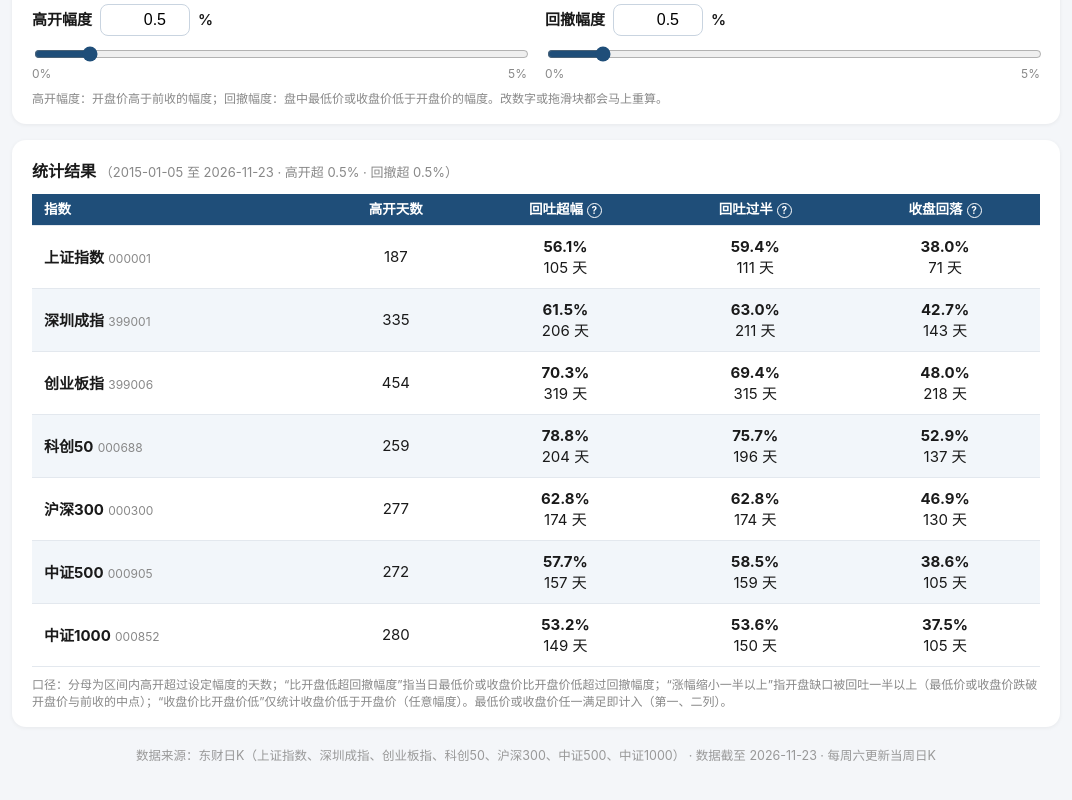
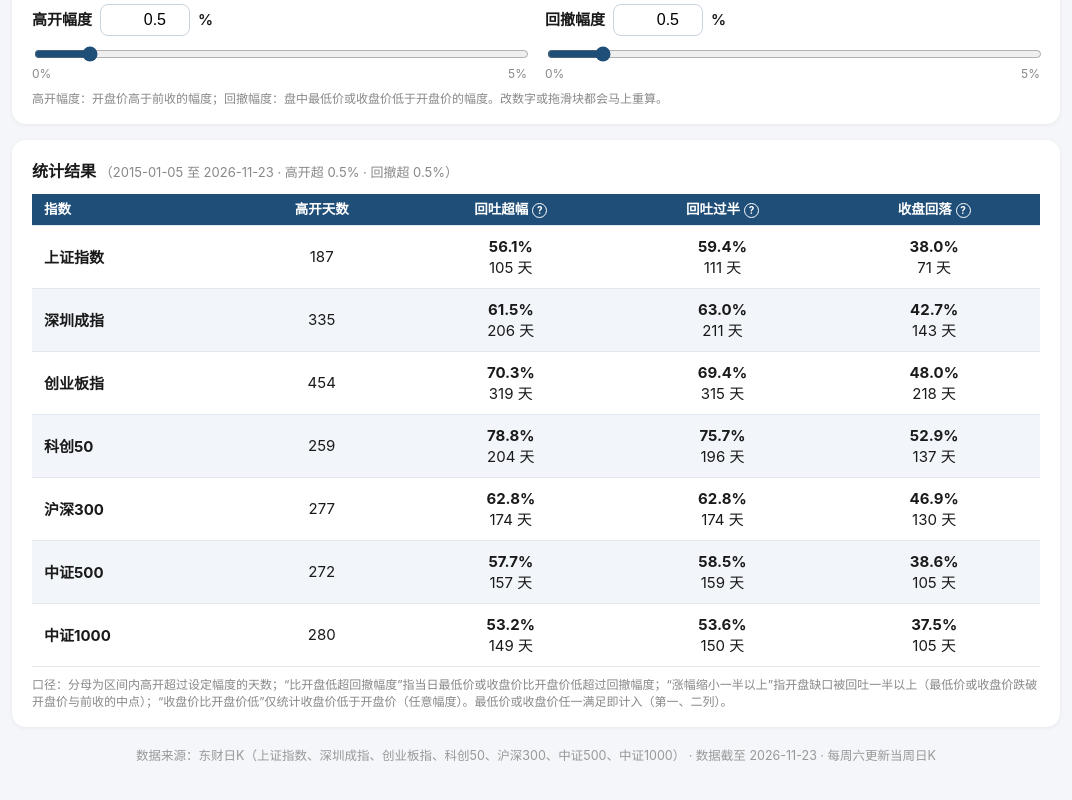
Before and after one commit to wdr0214/da-a-zuxun, a plain HTML site: page index.html in a window 1280 px wide. Shown: the part 667-1467 px from the top of the page, without its empty margins (104-1176 px from the left). Drawn offline with Linux system fonts and the light colour scheme.

Commit message:
表格去掉指数代码只留名字

```diff
--- a/index.html
+++ b/index.html
@@ -348,7 +348,7 @@ function render() {
   let html = '<div class="table-scroll"><table><thead><tr><th>指数</th><th>高开天数</th><th>回吐超幅<span class="hint-dot" data-def="m1">?</span></th><th>回吐过半<span class="hint-dot" data-def="m2">?</span></th><th>收盘回落<span class="hint-dot" data-def="m3">?</span></th></tr></thead><tbody>';
   for (const code of codes) {
     const r = compute(code);
-    html += '<tr><td><span class="idx-name">' + NAMES[code] + '</span> <span class="idx-code">' + code + '</span></td>'
+    html += '<tr><td><span class="idx-name">' + NAMES[code] + '</span></td>'
       + '<td>' + r.denom + '</td>'
       + '<td class="num">' + (r.denom ? '<b>' + pct(r.m1, r.denom) + '</b><br>' + r.m1 + ' 天' : '—') + '</td>'
       + '<td class="num">' + (r.denom ? '<b>' + pct(r.m2, r.denom) + '</b><br>' + r.m2 + ' 天' : '—') + '</td>'
```
Also changed, not shown: template.html (+1 -1 lines).
